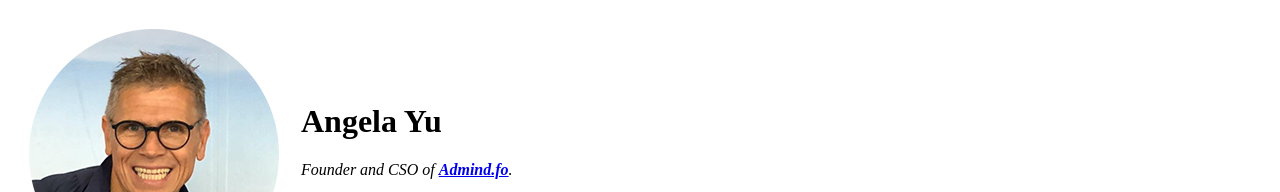
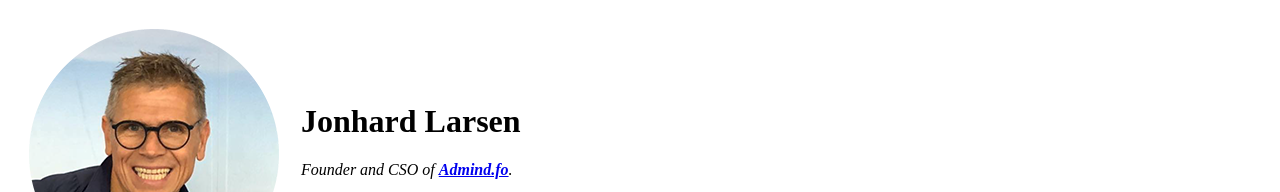
Before and after one commit to jonhard/cv, a plain HTML site: page index.html in a window 1280 px wide. Shown: the top 192 px of the page. Drawn offline with Linux system fonts and the light colour scheme.

Commit message:
Changed name

```diff
--- a/index.html
+++ b/index.html
@@ -9,7 +9,7 @@
   <table cellspacing="20">
     <tr>
       <td><img src="images/jonhard.png" alt="jonahrd profile picture"></td>
-      <td><h1>Angela Yu</h1>
+      <td><h1>Jonhard Larsen</h1>
       <p><em>Founder and CSO of <strong><a href="https://www.admind.fo/">Admind.fo</a></strong>.</em></p>
       <p>I am managing sales at Admind. I ❤️ to run and have done all the major marathons in the world.</p></td>
     </tr>
```
